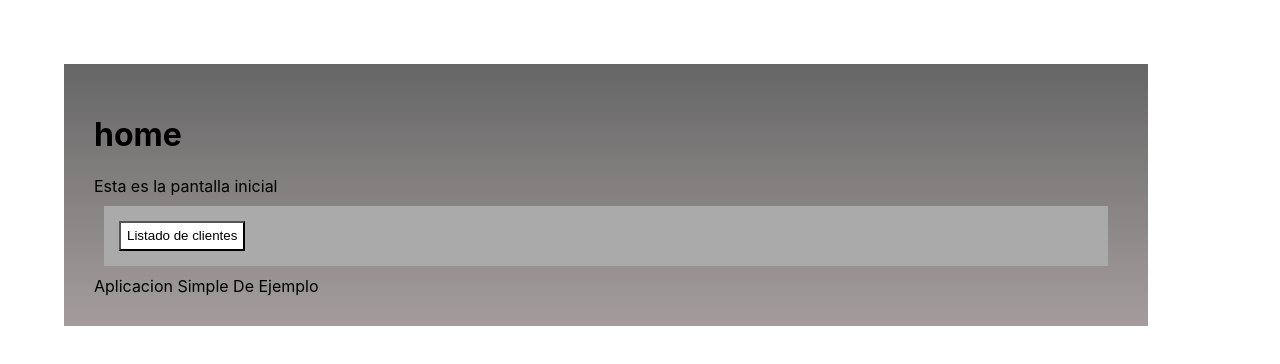
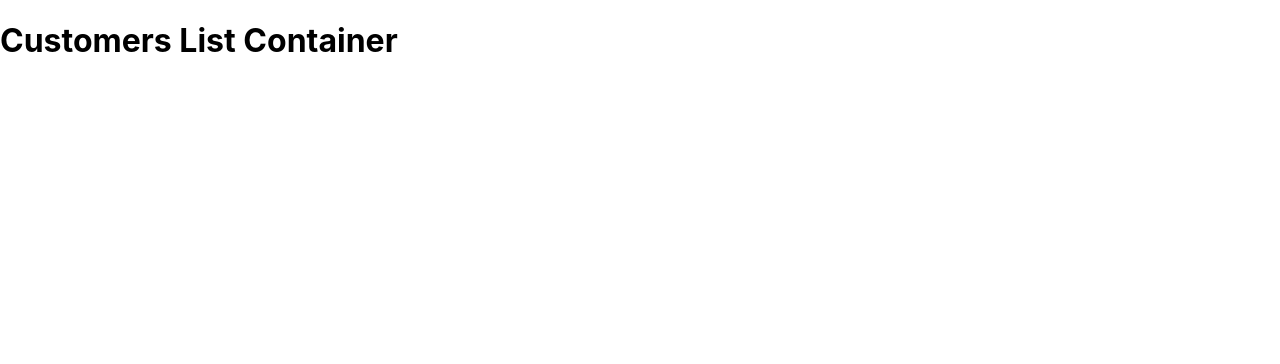
Before and after one commit to g4rci/React-Redux-CustomersApp, a React (Create React App) app: page / in a window 1280 px wide. Both pictures are taken after a click on the button "Listado de clientes". Shown: the top 364 px of the page. Built offline with nearby package versions, Linux system fonts and the light colour scheme.

Commit message:
withRouter in Homecontiner + BrowserRouter + Switch

```diff
--- a/src/App.js
+++ b/src/App.js
@@ -4,12 +4,27 @@ import './App.css';
 import HomeContainer from './containers/HomeContainer';
 
 class App extends Component {
+
+  renderHome = () => <HomeContainer />;
+
+  renderCustomerContainer = () => <h1>Customers Container</h1>;
+
+  renderCustomerListContainer = () => <h1>Customers List  Container</h1>;
+
+  renderCustomerNewContainer = () => <h1>Customers New Container</h1>;
+
+
+
   render() {
     return (
       <Router>
         <div>
-          <Route exact path='/' component={HomeContainer} />
-          <Route exact path='/customers' component={HomeContainer} />
+          <Route exact path='/' component={this.renderHome} />
+          <Route exact path='/customers' component={this.renderCustomerListContainer} />
+          <Switch>
+            <Route path='/cutomers/new' component={this.renderCustomerNewContainer} />
+            <Route path='/customers/:dni' component={this.renderCustomerContainer} />
+          </Switch>
         </div>
       </Router>
     );
--- a/src/containers/HomeContainer.js
+++ b/src/containers/HomeContainer.js
@@ -2,6 +2,7 @@ import React, { Component } from 'react'
 import PropTypes from 'prop-types';
 import AppFrame from '../components/AppFrame';
 import CustomersActions from '../components/CustomersActions';
+import { withRouter } from 'react-router-dom';
 
 class HomeContainer extends Component {
 
@@ -32,4 +33,4 @@ HomeContainer.propTypes = {
 
 };
 
-export default HomeContainer;
+export default withRouter(HomeContainer);
```
